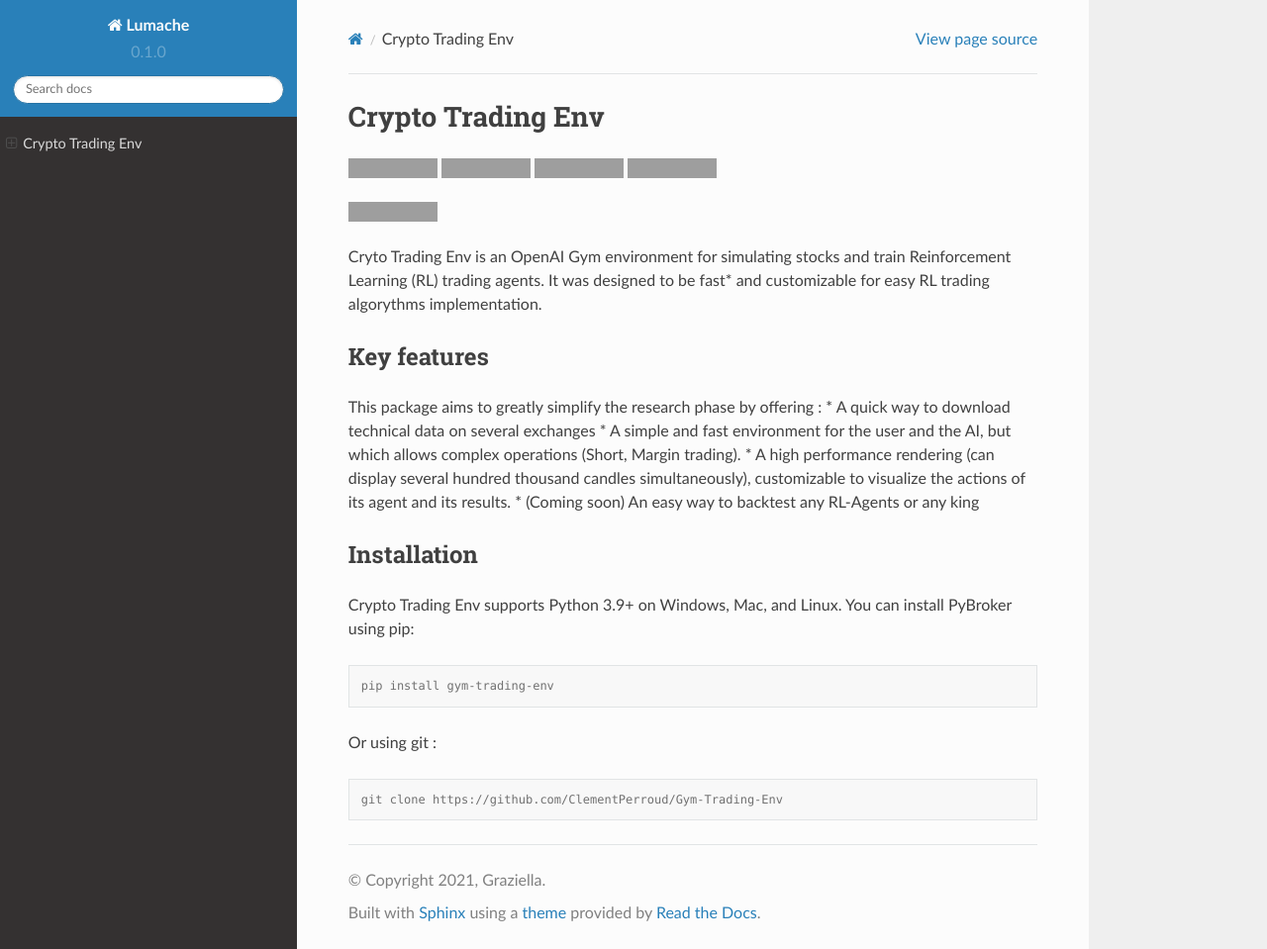
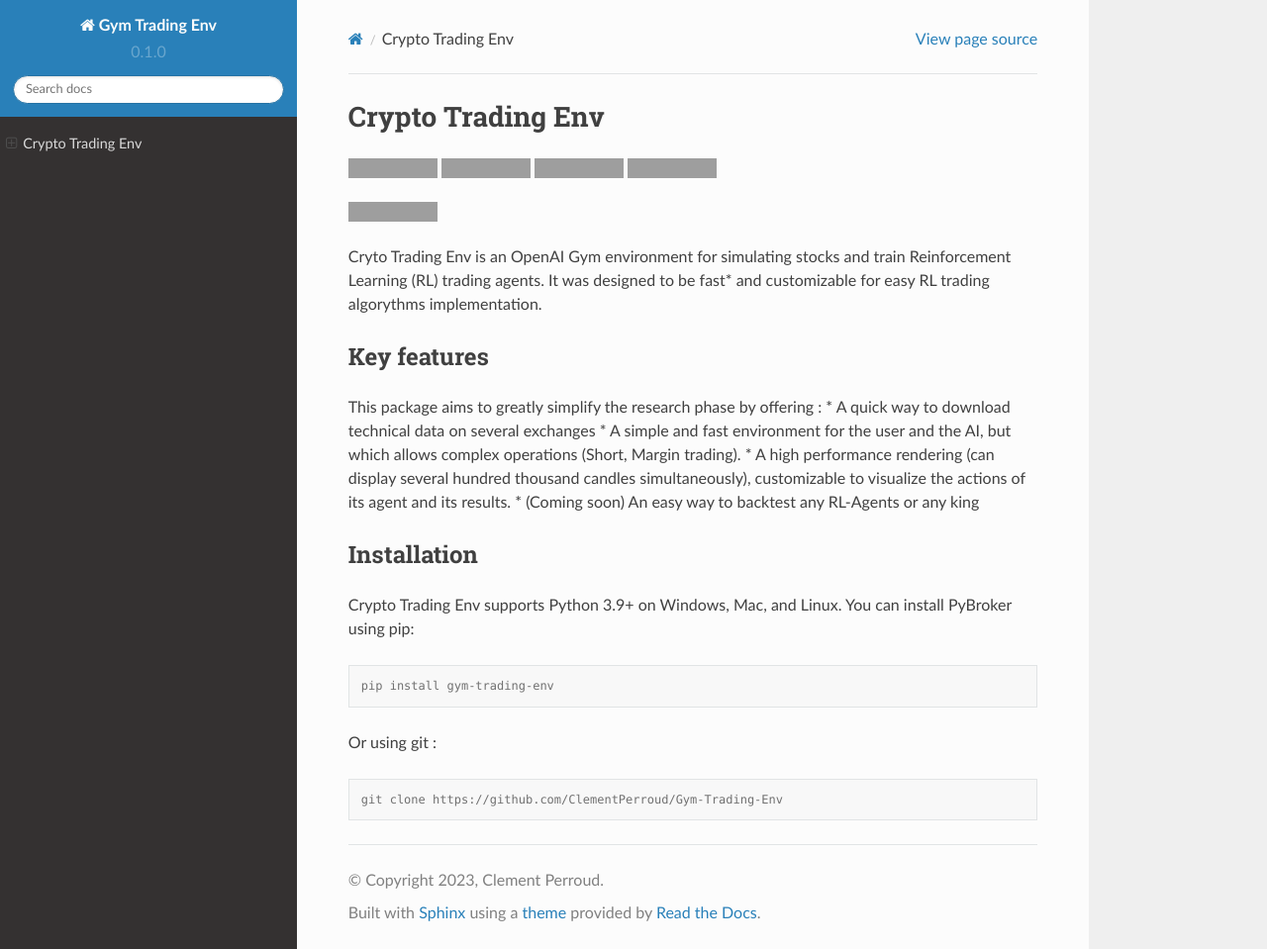
Before and after one commit to ClementPerroud/Gym-Trading-Env, a Sphinx documentation site: the page built from docs/source/index.rst, in a window 1280 px wide and 959 px high. Shown: the whole window at 99% size. Built offline with Sphinx 7.4.7 and the Read the Docs theme 2.0.0, drawn with Linux system fonts in a browser that asks for light colours; grey boxes are pictures that could not be loaded.

Commit message:
Update conf.py

```diff
--- a/docs/source/conf.py
+++ b/docs/source/conf.py
@@ -2,9 +2,9 @@
 
 # -- Project information
 
-project = 'Lumache'
-copyright = '2021, Graziella'
-author = 'Graziella'
+project = 'Gym Trading Env'
+copyright = '2023, Clement Perroud'
+author = 'Clement Perroud'
 
 release = '0.1'
 version = '0.1.0'
```
